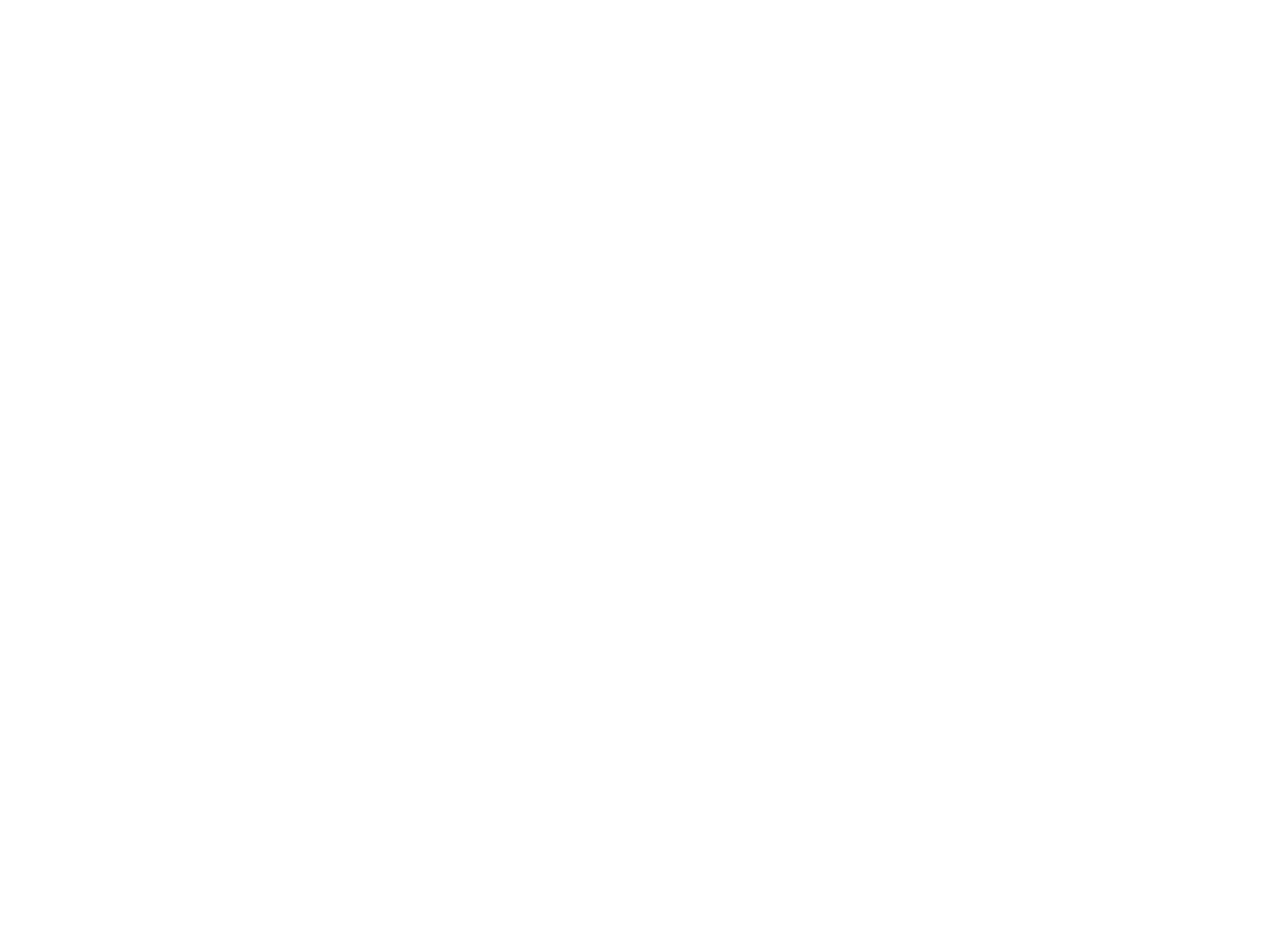
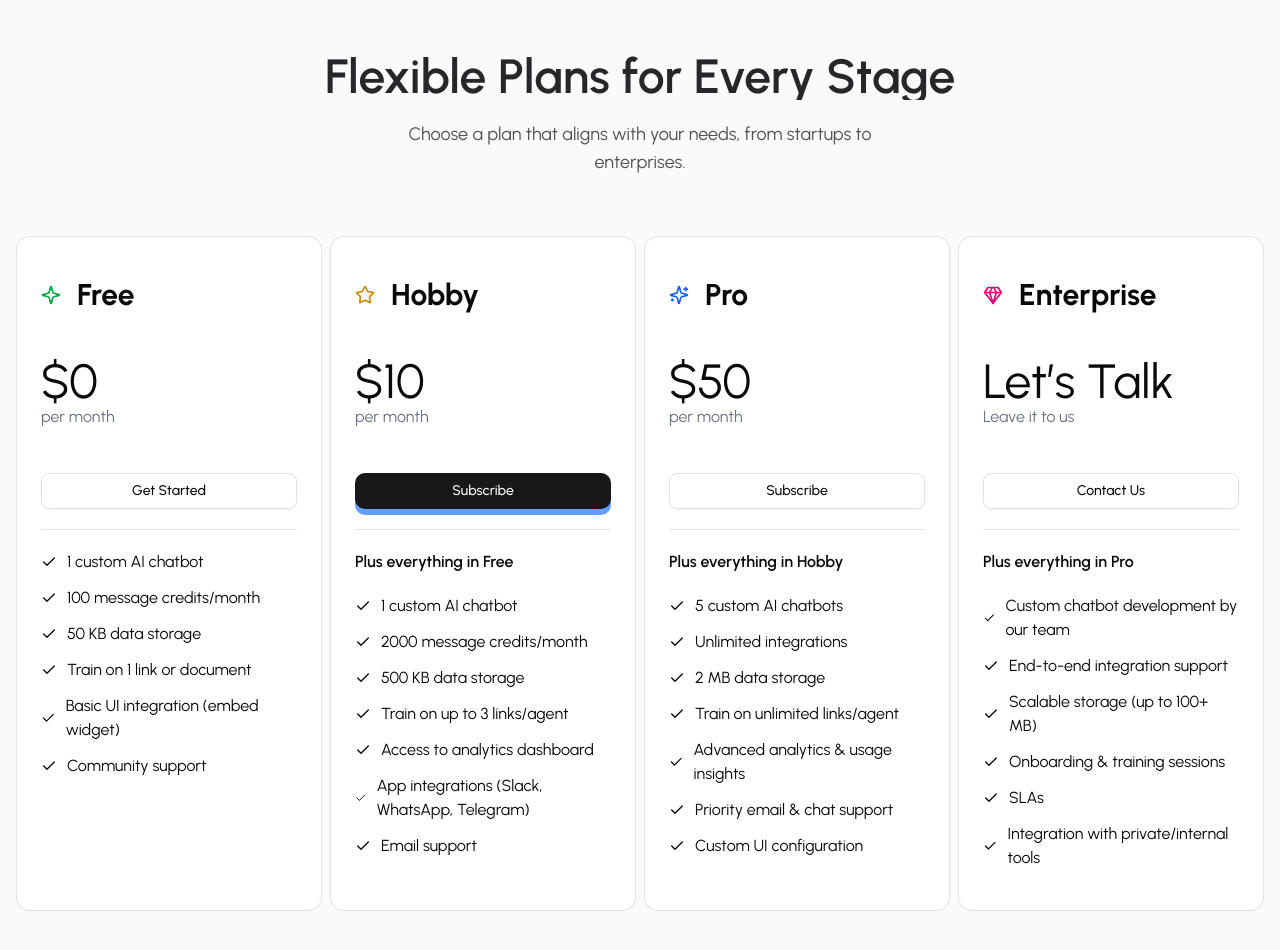
Before and after one commit to Ashutosh6393/Chatback, a Next.js app: page / in a window 1280 px wide. Shown: the part 3320-4270 px from the top of the page. Before the commit the page ends 3198 px from the top, so only its background shows below. Built offline with nearby package versions, Linux system fonts and the light colour scheme; a web font is replaced by a local one.

Commit message:
create pricing page

```diff
--- a/biome.json
+++ b/biome.json
@@ -31,11 +31,12 @@
         "noCommonJs": "error"
       },
       "suspicious": {
-        "useErrorMessage": "error"
+        "useErrorMessage": "error",
+        "noAssignInExpressions": "warn"
       },
       "correctness": {
-        "noUnusedImports": "error",
-        "noUnusedVariables": "error"
+        "noUnusedImports": "warn",
+        "noUnusedVariables": "warn"
       },
       "style": {
         "useNamingConvention": "error"
--- a/src/app/page.tsx
+++ b/src/app/page.tsx
@@ -1,3 +1,4 @@
+import PricingTableShort from '@/components/PricingTableShort'
 import Usecases from '@/components/Usecases'
 import HighlightCard from '@/components/common/HighlightCard'
 import PageTile from '@/components/common/PageTile'
@@ -8,53 +9,9 @@
   AccordionTrigger,
 } from '@/components/ui/accordion'
 import { Button } from '@/components/ui/button'
+import { highligtsCardData, useCaseData } from '@/constants'
 import { cn } from '@/lib/utils'
-import { BookOpen, Share2, Shield } from 'lucide-react'
-
 export default function Home() {
-  const highligtsCardData = [
-    {
-      title: 'Custom Training',
-      description:
-        'Train your chatbot using internal documents, wikis, product manuals, links, and FAQs—no coding required.',
-      icon: <BookOpen className="h-10 w-10 text-pink-600" />,
-    },
-    {
-      title: 'Multi-Platform Integration',
-      description:
-        'Deploy your chatbot effortlessly on your website, Slack, WhatsApp, Telegram, and more using our versatile APIs and widgets.',
-      icon: <Share2 className="h-10 w-10 text-green-600" />,
-    },
-    {
-      title: 'Scalable & Secure',
-      description:
-        'Our platform ensures your chatbot is always up-to-date and secure, ready to handle any customer query.',
-      icon: <Shield className="h-10 w-10 text-blue-600" />,
-    },
-  ]
-
-  const accordionData = [
-    {
-      title: 'Empower Your Chatbot with Your Knowledge Base',
-      description:
-        'Upload your PDFs, internal docs, product manuals, and URLs. Our AI instantly learns from your data to power accurate, context-aware responses.',
-    },
-    {
-      title: 'Customize & Preview',
-      description:
-        'Personalize the chatbot’s look and feel—logo, color, avatar, and tone. See live previews to match your brand perfectly',
-    },
-    {
-      title: 'Integrate Anywhere',
-      description:
-        'Add it to your website with a chat popover, or use our API. Connect effortlessly to platforms like Slack, WhatsApp, and Telegram.',
-    },
-    {
-      title: 'Monitor & Improve',
-      description:
-        'Track messages, engagement, and user behavior in real-time. Refine responses with insights and boost performance continuously.',
-    },
-  ]
   return (
     <>
       <main className="relative flex h-[50rem] w-full items-center justify-center bg-white dark:bg-black">
@@ -86,7 +43,7 @@
               <br />
               internal wikis, and more — in minutes.
             </p>
-            <Button className="mt-10 cursor-pointer rounded-lg bg-zinc-900 p-5 font-md text-lg text-white shadow-grad">
+            <Button className="mt-10 cursor-pointer rounded-lg bg-zinc-900 p-5 text-lg text-white shadow-grad">
               Buid your agent
             </Button>
           </div>
@@ -134,10 +91,10 @@
             <Accordion
               type="single"
               collapsible
-              className="w-full md:w-[80%] lg:w-[60%]"
+              className="w-full md:w-11/12 lg:w-9/12"
               defaultValue="item-1"
             >
-              {accordionData.map(({ title, description }, index) => (
+              {useCaseData.map(({ title, description }, index) => (
                 <AccordionItem
                   key={title}
                   value={`item-${index + 1}`}
@@ -173,7 +130,23 @@
           </div>
         </div>
       </section>
-
+      <section id="pricing" className="bg-light-gray py-20">
+        <div className="container flex flex-col">
+          <div className="flex-center">
+            <PageTile title="Pricing" dotBgColor="bg-pink-400" />
+          </div>
+          <div className="mt-15 flex-center flex-col">
+            <h2 className="main-h2">Flexible Plans for Every Stage</h2>
+            <p className="main-p">
+              Choose a plan that aligns with your needs, from startups to <br />
+              enterprises.
+            </p>
+          </div>
+          <div className="mt-15 flex justify-center">
+            <PricingTableShort />
+          </div>
+        </div>
+      </section>
       {/* <div id="working" className="flex-center flex-col">
             <h2>how it works</h2>
           </div>
--- /dev/null
+++ b/src/components/PricingTableShort.tsx
@@ -0,0 +1,86 @@
+import { Button } from '@/components/ui/button'
+import { Check } from 'lucide-react'
+import { pricingTableItems } from '../constants/index.jsx'
+import type { PricingProp } from '../types/index.js'
+
+export default function PricingTableShort() {
+  return (
+    <div className="flex gap-2">
+      {pricingTableItems.map(
+        ({
+          icon,
+          title,
+          price,
+          priceDescription,
+          buttonText,
+          buttonClassName,
+          buttonVariant,
+          description,
+          features,
+          featuresFooter,
+        }) => {
+          return (
+            <PricingTableItem
+              key={title}
+              icon={icon}
+              title={title}
+              price={price}
+              priceDescription={priceDescription}
+              buttonText={buttonText}
+              buttonClassName={buttonClassName}
+              buttonVariant={`${buttonVariant}`}
+              description={description}
+              features={features}
+              featuresFooter={featuresFooter}
+            />
+          )
+        },
+      )}
+    </div>
+  )
+}
+
+function PricingTableItem({
+  icon,
+  title,
+  price,
+  priceDescription,
+  buttonText,
+  buttonClassName = '',
+  description = '',
+  buttonVariant,
+  features,
+  featuresFooter = '',
+}: PricingProp) {
+  return (
+    <div className="flex flex-1 flex-col rounded-xl border border-gray-400/30 bg-white p-6 py-10">
+      <div className="flex flex-col gap-11 border-gray-200 border-b pb-5">
+        <div className="flex items-center gap-4">
+          {icon}
+          <h3 className="font-bold text-3xl">{title}</h3>
+        </div>
+        <div>
+          <p className=" text-5xl ">{price}</p>
+          <p className="text-base text-gray-500">{priceDescription}</p>
+        </div>
+        <Button variant={buttonVariant} className={`${buttonClassName} w-full`}>
+          {buttonText}
+        </Button>
+      </div>
+      <div className="mt-5 ">
+        {description && <p className="mb-5 font-semibold ">{description}</p>}
+        <ul className="flex flex-col gap-3">
+          {features.map((feature) => (
+            <li key={feature} className="flex items-center gap-2.5">
+              <Check className="size-4" />
+              {feature}
+            </li>
+          ))}
+        </ul>
+        {featuresFooter && (
+          <p className="mt-5 text-muted-foreground text-sm">{featuresFooter}</p>
+        )}
+      </div>
+    </div>
+  )
+}
--- /dev/null
+++ b/src/constants/index.tsx
@@ -0,0 +1,137 @@
+import {
+  BookOpen,
+  Gem,
+  Share2,
+  Shield,
+  Sparkle,
+  Sparkles,
+  Star,
+} from 'lucide-react'
+
+import type { PricingProp } from '@/types'
+
+export const pricingTableItems: PricingProp[] = [
+  {
+    icon: <Sparkle className="size-5 text-green-600" />,
+    title: 'Free',
+    price: '$0',
+    priceDescription: 'per month',
+    buttonText: 'Get Started',
+    buttonVariant: 'outline',
+    buttonClassName: '',
+    description: '',
+    features: [
+      '1 custom AI chatbot',
+      '100 message credits/month',
+      '50 KB data storage',
+      'Train on 1 link or document',
+      'Basic UI integration (embed widget)',
+      'Community support',
+    ],
+    featuresFooter: '',
+  },
+  {
+    icon: <Star className="size-5 text-yellow-600" />,
+    title: 'Hobby',
+    price: '$10',
+    priceDescription: 'per month',
+    buttonText: 'Subscribe',
+    buttonVariant: 'default',
+    buttonClassName:
+      'border-none cursor-pointer rounded-lg bg-zinc-900 text-white shadow-grad',
+    description: 'Plus everything in Free',
+    features: [
+      '1 custom AI chatbot',
+      '2000 message credits/month',
+      '500 KB data storage',
+      'Train on up to 3 links/agent',
+      'Access to analytics dashboard',
+      'App integrations (Slack, WhatsApp, Telegram)',
+      'Email support',
+    ],
+    featuresFooter: '',
+  },
+  {
+    icon: <Sparkles className="size-5 text-blue-600" />,
+    title: 'Pro',
+    price: '$50',
+    priceDescription: 'per month',
+    buttonText: 'Subscribe',
+    buttonVariant: 'outline',
+    buttonClassName: '',
+    description: 'Plus everything in Hobby',
+    features: [
+      '5 custom AI chatbots',
+      'Unlimited integrations',
+      '2 MB data storage',
+      'Train on unlimited links/agent',
+      'Advanced analytics & usage insights',
+      'Priority email & chat support',
+      'Custom UI configuration',
+    ],
+    featuresFooter: '',
+  },
+  {
+    icon: <Gem className="size-5 text-pink-600" />,
+    title: 'Enterprise',
+    price: 'Let’s Talk',
+    priceDescription: 'Leave it to us',
+    buttonText: 'Contact Us',
+    buttonVariant: 'outline',
+    buttonClassName: '',
+    description: 'Plus everything in Pro',
+    features: [
+      'Custom chatbot development by our team',
+      'End-to-end integration support',
+      'Scalable storage (up to 100+ MB)',
+      'Onboarding & training sessions',
+      'SLAs',
+      'Integration with private/internal tools',
+    ],
+    featuresFooter: '',
+  },
+]
+
+export const highligtsCardData = [
+  {
+    title: 'Custom Training',
+    description:
+      'Train your chatbot using internal documents, wikis, product manuals, links, and FAQs—no coding required.',
+    icon: <BookOpen className="h-10 w-10 text-pink-600" />,
+  },
+  {
+    title: 'Multi-Platform Integration',
+    description:
+      'Deploy your chatbot effortlessly on your website, Slack, WhatsApp, Telegram, and more using our versatile APIs and widgets.',
+    icon: <Share2 className="h-10 w-10 text-green-600" />,
+  },
+  {
+    title: 'Scalable & Secure',
+    description:
+      'Our platform ensures your chatbot is always up-to-date and secure, ready to handle any customer query.',
+    icon: <Shield className="h-10 w-10 text-blue-600" />,
+  },
+]
+
+export const useCaseData = [
+  {
+    title: 'Empower Your Chatbot with Your Knowledge Base',
+    description:
+      'Upload your PDFs, internal docs, product manuals, and URLs. Our AI instantly learns from your data to power accurate, context-aware responses.',
+  },
+  {
+    title: 'Customize & Preview',
+    description:
+      'Personalize the chatbot’s look and feel—logo, color, avatar, and tone. See live previews to match your brand perfectly',
+  },
+  {
+    title: 'Integrate Anywhere',
+    description:
+      'Add it to your website with a chat popover, or use our API. Connect effortlessly to platforms like Slack, WhatsApp, and Telegram.',
+  },
+  {
+    title: 'Monitor & Improve',
+    description:
+      'Track messages, engagement, and user behavior in real-time. Refine responses with insights and boost performance continuously.',
+  },
+]
--- /dev/null
+++ b/src/types/index.ts
@@ -0,0 +1,12 @@
+export type PricingProp = {
+  icon: React.ReactNode
+  title: string
+  price: string
+  priceDescription: string
+  buttonText: string
+  buttonClassName: string
+  buttonVariant: 'outline' | 'default'
+  description?: string
+  features: string[]
+  featuresFooter?: string
+}
```
Also changed, not shown: src/components/Footer.tsx (added).
